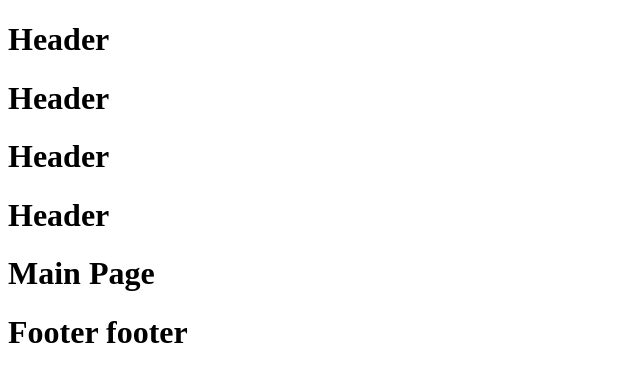
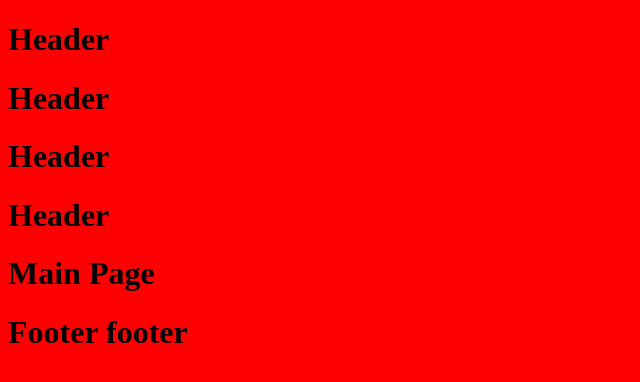
Before and after one commit to Felirian/flux, a Next.js app: page / in a window 1280 px wide. Shown: the top 382 px of the page, without its empty margins (0-640 px from the left). Built offline with nearby package versions, Linux system fonts and the light colour scheme.

Commit message:
fix: next4

```diff
--- a/src/pages/_app.js
+++ b/src/pages/_app.js
@@ -1,7 +1,7 @@
 import React, {useEffect} from 'react';
 import Header from "@/components/Header/Header";
 import Footer from "@/components/Footer/Footer";
-
+import '../style/index.css'
 const _App = ({Component, pageProps}) => {
 
   useEffect(() => {
--- /dev/null
+++ b/src/style/index.css
@@ -0,0 +1,3 @@
+body {
+    background-color: red;
+}
```
